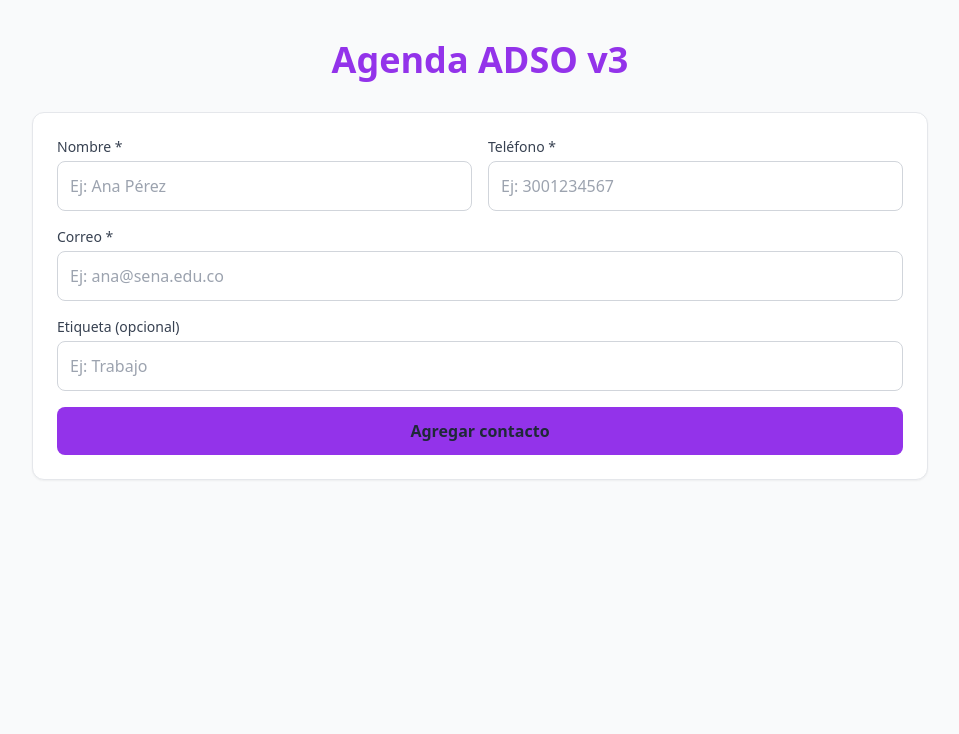
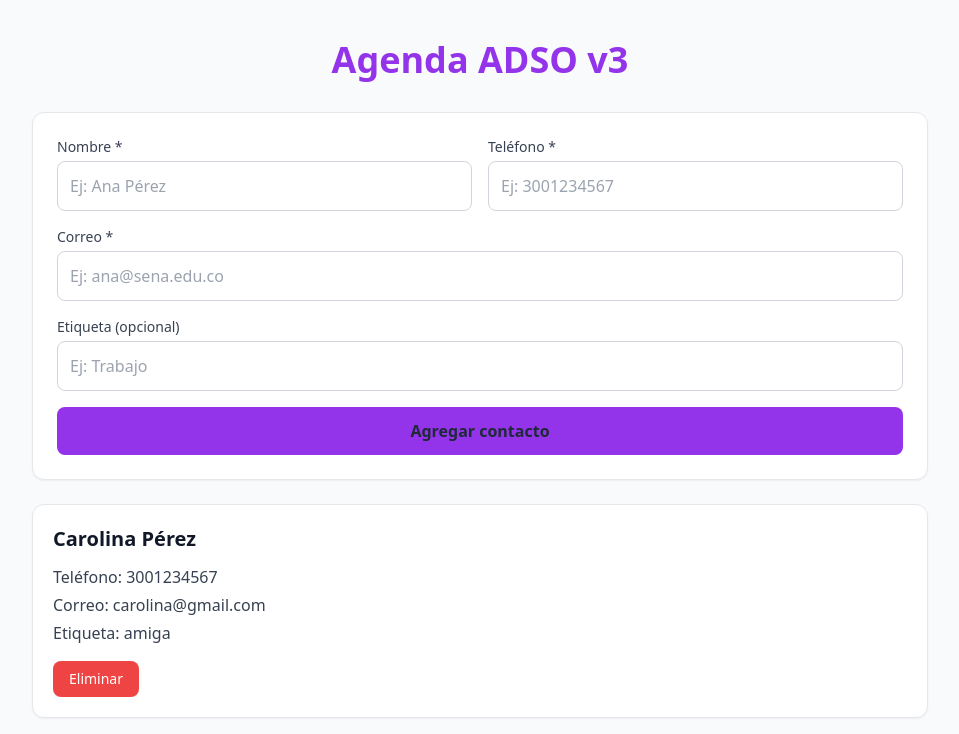
Before and after one commit to JeroHenaox/agenda-adso, a React (Vite) app: page / in a window 1280 px wide. Shown: the top 734 px of the page, without its empty margins (160-1119 px from the left). Built offline with nearby package versions, Linux system fonts and the light colour scheme; data requests are answered from the project's data file.

Commit message:
Integrar JSON Server con la agenda

```diff
--- /dev/null
+++ b/db.json
@@ -0,0 +1,25 @@
+{
+  "contactos": [
+    {
+      "id": 1,
+      "nombre": "Carolina Pérez",
+      "telefono": "3001234567",
+      "correo": "carolina@gmail.com",
+      "etiqueta": "amiga"
+    },
+    {
+      "id": 3,
+      "nombre": "Luisa Martínez",
+      "telefono": "3025551234",
+      "correo": "luisa@gmail.com",
+      "etiqueta": "familia"
+    },
+    {
+      "nombre": "gustavo",
+      "telefono": "3012494231",
+      "correo": "jeroxyt62@gmail.com",
+      "etiqueta": "instructor",
+      "id": 4
+    }
+  ]
+}
--- a/src/App.jsx
+++ b/src/App.jsx
@@ -2,37 +2,63 @@
 import { useState, useEffect } from "react";
 import FormularioContacto from "./components/FormularioContacto";
 import ContactoCard from "./components/ContactoCard";
-// Nota: toda la lógica de contactos (agregar/eliminar/persistir) se mantiene.
+import {
+  listarContactos,
+  crearContacto,
+  eliminarContactoPorId,
+} from "./api.js";
+
 export default function App() {
-  // 1) Cargar lo guardado en localStorage (o array vacío)
-  const contactosGuardados =
-    JSON.parse(localStorage.getItem("contactos")) || [];
-  // 2) Estado con la lista de contactos
-  const [contactos, setContactos] = useState(contactosGuardados);
-  // 3) Persistir cambios en localStorage
+  // Estado de los contactos
+  const [contactos, setContactos] = useState([]);
+
+  // GET - Cargar contactos desde JSON Server
   useEffect(() => {
-    localStorage.setItem("contactos", JSON.stringify(contactos));
-  }, [contactos]);
-  // 4) Agregar contacto (siempre inmutable)
-  const agregarContacto = (nuevo) => setContactos((prev) => [...prev, nuevo]);
-  // 5) Eliminar usando correo como clave única
-  const eliminarContacto = (correo) =>
-    setContactos((prev) => prev.filter((c) => c.correo !== correo));
+    listarContactos()
+      .then((data) => setContactos(data))
+      .catch((error) => console.error(error));
+  }, []);
+
+  // POST - Agregar contacto
+  const agregarContacto = async (nuevo) => {
+    try {
+      const contactoCreado = await crearContacto(nuevo);
+
+      setContactos((prev) => [...prev, contactoCreado]);
+    } catch (error) {
+      console.error(error);
+    }
+  };
+
+  // DELETE - Eliminar contacto
+  const eliminarContacto = async (id) => {
+    try {
+      await eliminarContactoPorId(id);
+
+      setContactos((prev) => prev.filter((c) => c.id !== id));
+    } catch (error) {
+      console.error(error);
+    }
+  };
+
   return (
     <main className="min-h-screen py-10 px-4">
-      {/* Título centrado con color morado */}
       <h1 className="text-4xl font-bold text-center text-purple-600 mb-8">
         Agenda ADSO v3
       </h1>
+
       <div className="max-w-4xl mx-auto">
-        {/* Tarjeta del formulario */}
         <section className="bg-white border border-gray-200 rounded-xl shadow-sm p-6 mb-6">
           <FormularioContacto onAgregar={agregarContacto} />
         </section>
-        {/* Lista de contactos */}
+
         <section className="space-y-4">
           {contactos.map((c) => (
-            <ContactoCard key={c.correo} {...c} onEliminar={eliminarContacto} />
+            <ContactoCard
+              key={c.id}
+              {...c}
+              onEliminar={() => eliminarContacto(c.id)}
+            />
           ))}
         </section>
       </div>
--- /dev/null
+++ b/src/api.js
@@ -0,0 +1,42 @@
+const API = "http://localhost:3002/contactos";
+
+// GET - Listar todos los contactos
+export async function listarContactos() {
+  const res = await fetch(API);
+
+  if (!res.ok) {
+    throw new Error("Error al listar contactos");
+  }
+
+  return res.json();
+}
+
+// POST - Crear un nuevo contacto
+export async function crearContacto(data) {
+  const res = await fetch(API, {
+    method: "POST",
+    headers: {
+      "Content-Type": "application/json"
+    },
+    body: JSON.stringify(data)
+  });
+
+  if (!res.ok) {
+    throw new Error("Error al crear el contacto");
+  }
+
+  return res.json();
+}
+
+// DELETE - Eliminar contacto por ID
+export async function eliminarContactoPorId(id) {
+  const res = await fetch(`${API}/${id}`, {
+    method: "DELETE"
+  });
+
+  if (!res.ok) {
+    throw new Error("Error al eliminar el contacto");
+  }
+
+  return true;
+}
```
